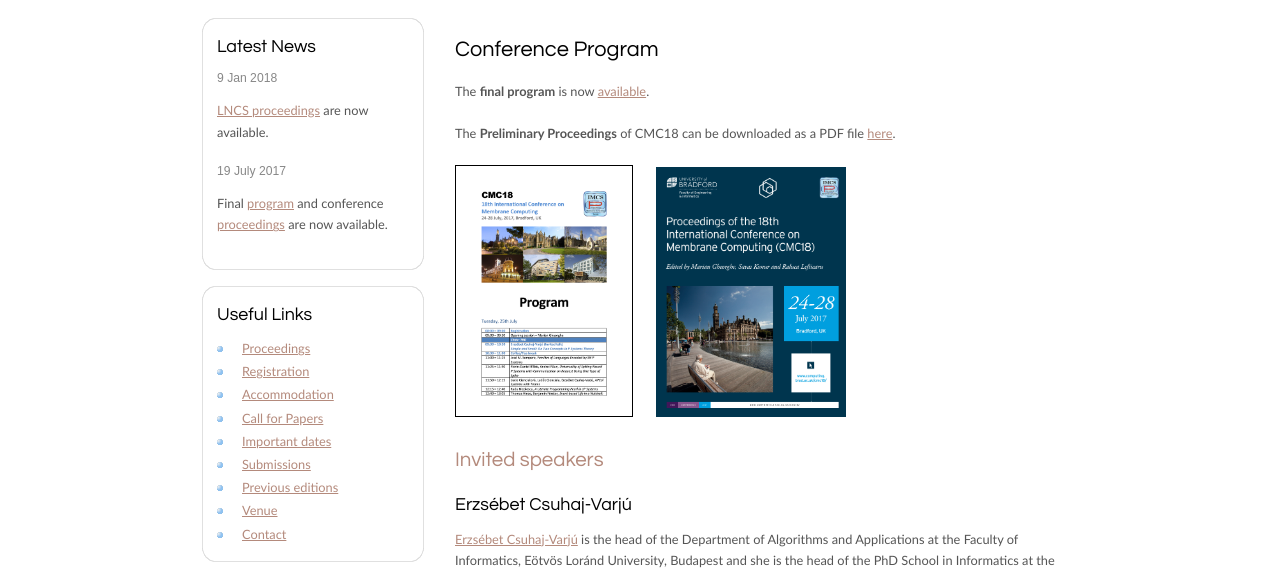
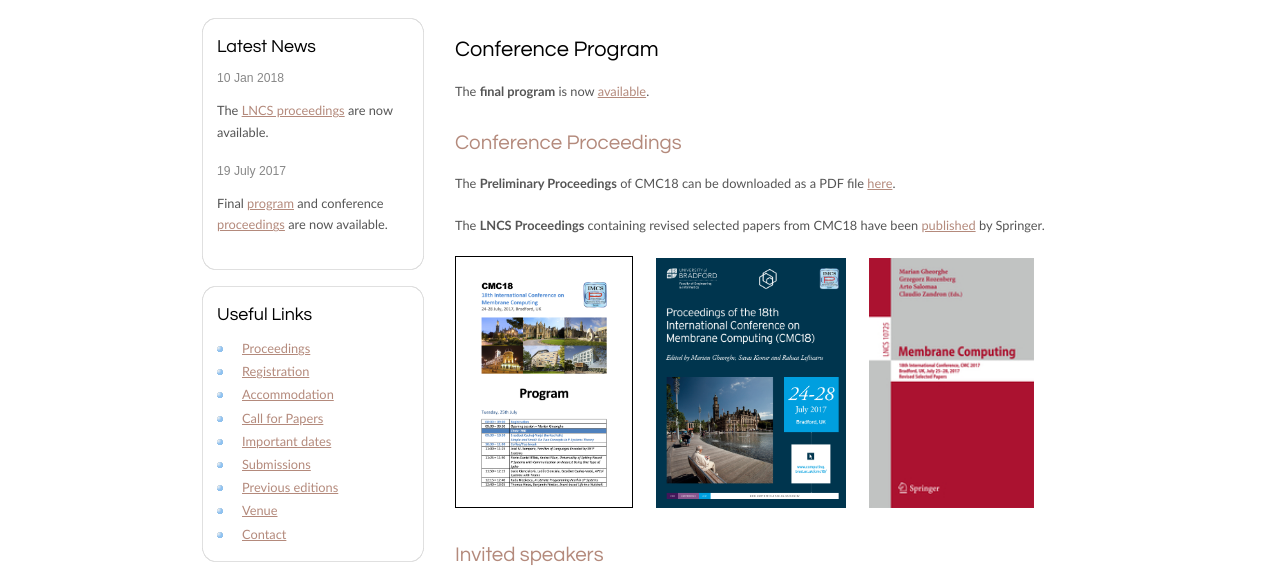
Before and after one commit to cmc-2017/cmc-2017.github.io, a plain HTML site: page program.html in a window 1280 px wide. Shown: the part 189-764 px from the top of the page. Drawn offline with Linux system fonts and the light colour scheme.

Commit message:
LNCS proceedings
The LNCS proceedings update + link added

```diff
--- a/program.html
+++ b/program.html
@@ -50,8 +50,8 @@
           <div class="sidebar_item">
             <!-- insert your sidebar items here -->
             <h3>Latest News</h3>
-            <h5>9 Jan 2018</h5>
-			<p><a href="https://www.springer.com/gb/book/9783319733586">LNCS proceedings</a> are now available.</p>
+            <h5>10 Jan 2018</h5>
+			<p>The <a href="https://www.springer.com/gb/book/9783319733586">LNCS proceedings</a> are now available.</p>
             <!--h4>Program</h4-->
             <h5>19 July 2017</h5>
 			<p>Final <a href="program.html">program</a> and conference <a href="program.html#pre-proceedings">proceedings</a> are now available.</p>
@@ -98,11 +98,19 @@
       <div id="content">
         <h1>Conference Program</h1>
 		<p>The <strong>final program</strong> is now <a target="_blank" href="./files/CMC18-Program.pdf">available</a>.</p>
+		<a name="pre-proceedings"></a>
+		<h2>Conference Proceedings</h2>
+
 		<p>The <strong>Preliminary Proceedings</strong> of CMC18 can be downloaded as a PDF file <a target="_blank" href="./files/CMC18-Proceedings.pdf">here</a>.</p>
+		<p>The <strong>LNCS Proceedings</strong> containing revised selected papers from CMC18 have been <a target="_blank" href="https://dx.doi.org/10.1007/978-3-319-73359-3"> published</a>  by Springer.</p>
 
+		<p>
 		<a target="_blank" href="./files/CMC18-Program.pdf"><img style="border:1px solid black" src="./media/ProgPage.png" alt="CMC18 Program" height="250" ></a>
 		&nbsp; &nbsp; &nbsp;
-		<a target="_blank" href="./files/CMC18-Proceedings.pdf"><img src="./media/ProcPage.png" alt="CMC18 Proceedings" height="250"></a></p>
+		<a target="_blank" href="./files/CMC18-Proceedings.pdf"><img src="./media/ProcPage.png" alt="CMC18 Proceedings" height="250" ></a>
+		&nbsp; &nbsp;  &nbsp;
+		<a target="_blank" href="https://dx.doi.org/10.1007/978-3-319-73359-3"><img src="./media/LNCS_10725.jpg" alt="CMC18 Proceedings" height="250" ></a>
+		</p>
 
 		<h2>Invited speakers </h2>
 
```
Also changed, not shown: call-for-papers.html (+2 -2 lines), committees.html (+2 -2 lines), index.html (+2 -2 lines), venue.html (+2 -2 lines), media/LNCS_10725.jpg (added).
